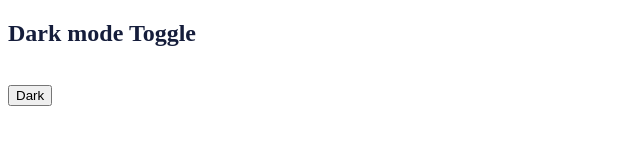
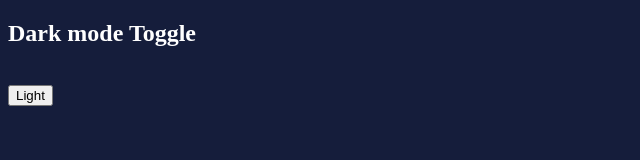
Before and after one commit to prokashpul/dark-light-mode-toggler-js, a plain HTML site: page index.html in a window 1280 px wide. Both pictures are taken after a click on the button "Dark". Shown: the whole page, without its empty margins (0-640 px from the left). Drawn offline with Linux system fonts and the light colour scheme.

Commit message:
add click event add set data localstorege toggle derk mode

```diff
--- a/index.html
+++ b/index.html
@@ -13,7 +13,7 @@
 <body>
     <h2>Dark mode Toggle</h2>
     <br>
-    <button onclick="darkMood()" id="darkLighr">Dark</button>
+    <button onclick="darkThem()" id="darkLight">Dark</button>
 
     <!--=================== script Links =========================-->
     <script src="js/app.js"></script>
--- a/js/app.js
+++ b/js/app.js
@@ -0,0 +1,31 @@
+// display dark mode toggle
+
+// get local storage
+let darkMode = localStorage.getItem('darkMode');
+// create dark mode enable function
+
+const darkModeEnable = () => {
+    localStorage.setItem('darkMode', 'dark');
+    // class add
+    document.body.classList.add('dark');
+}
+
+const darkModeDisable = () => {
+    localStorage.setItem('darkMode', 'light');
+    // class add
+    document.body.classList.remove('dark');
+}
+
+
+// button click event dark mode toggle
+
+const darkThem = () => {
+    darkMode = localStorage.getItem('darkMode');
+    if (darkMode !== 'dark') {
+        darkModeEnable();
+        document.getElementById('darkLight').innerText = 'Light';
+    } else {
+        darkModeDisable();
+        document.getElementById('darkLight').innerText = 'Dark';
+    }
+}
```
